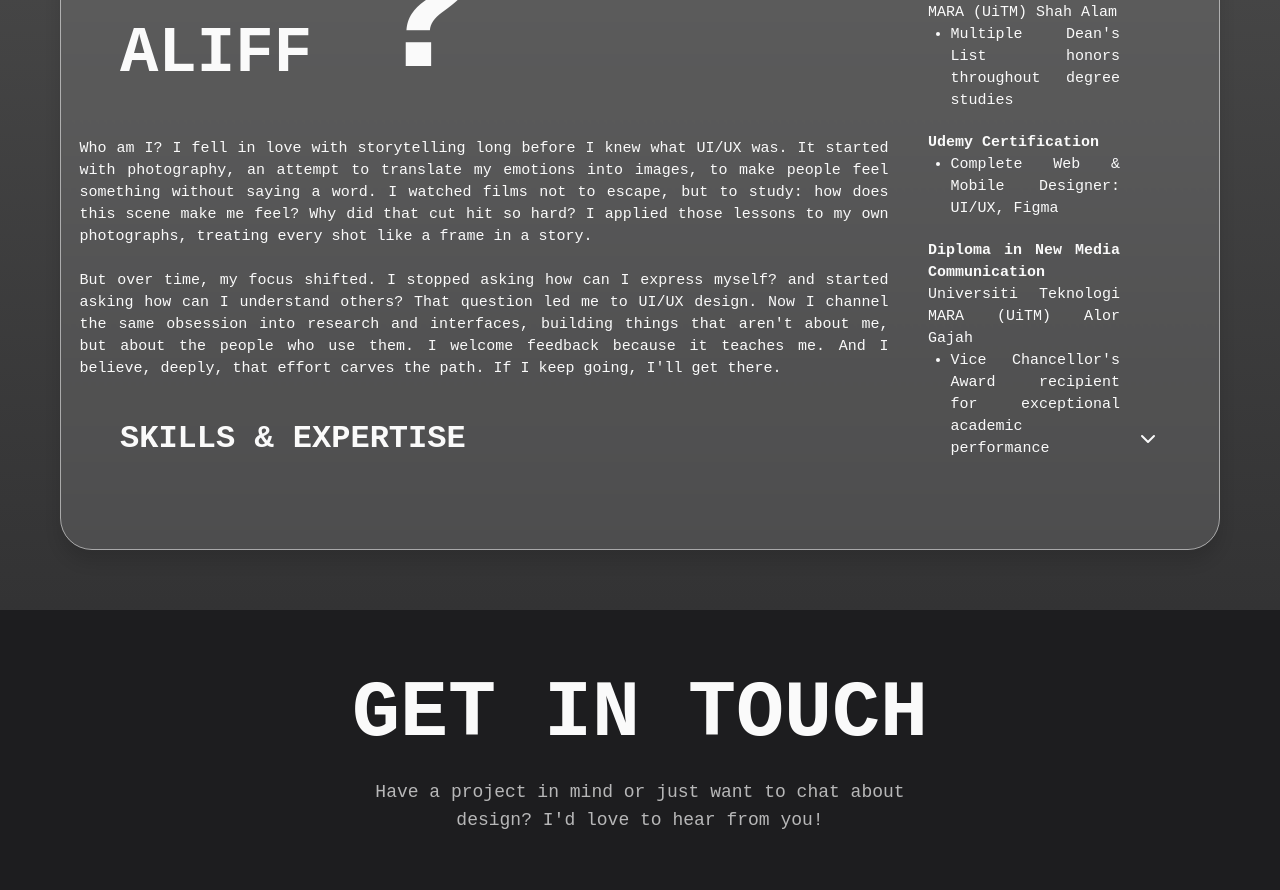
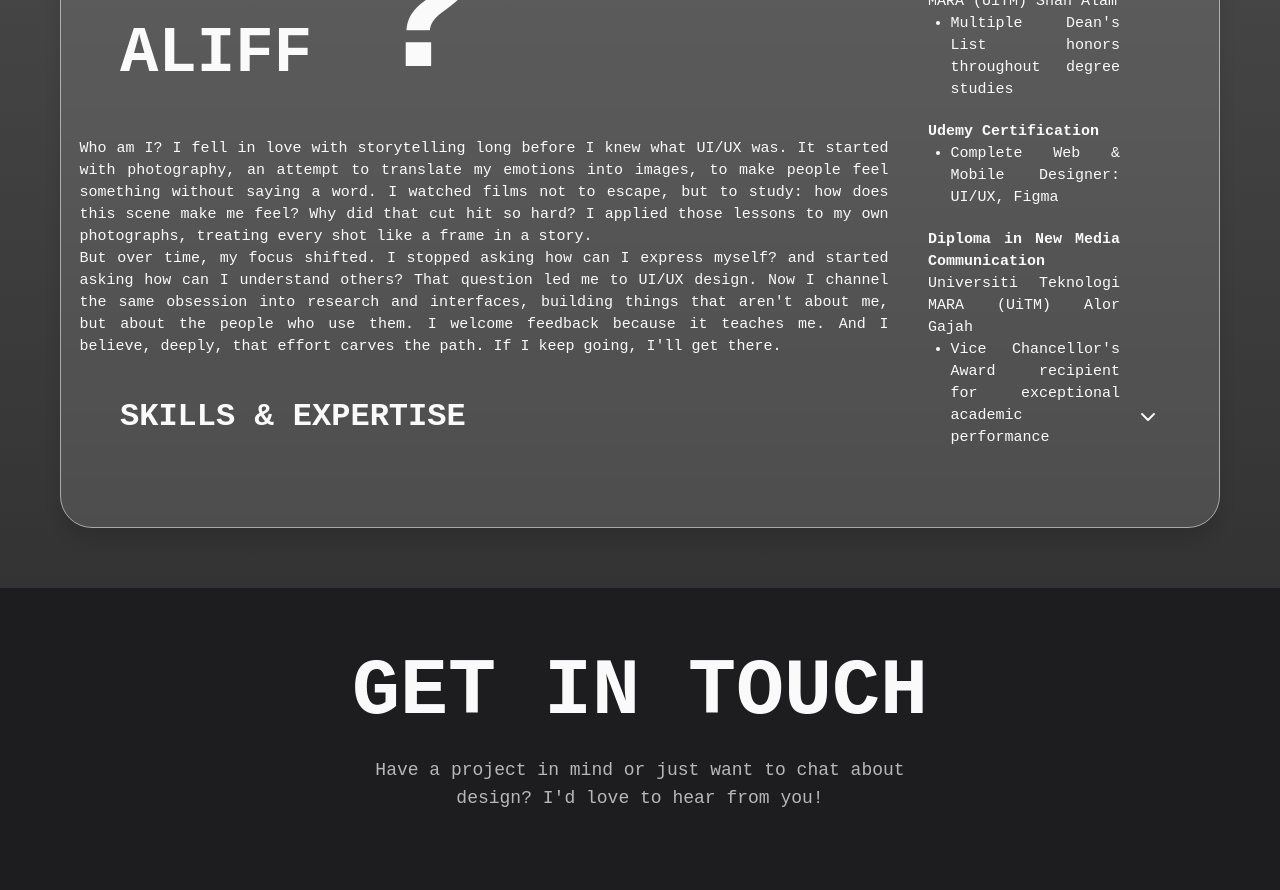
Before and after one commit to AliffMzmml/portfolio, a React (Vite) app: page / in a window 1280 px wide. Shown: the part 1700-2590 px from the top of the page. Built offline with nearby package versions, Linux system fonts and the light colour scheme; a web font is replaced by a local one.

Commit message:
Align Biography text spacing to match Education section height

```diff
--- a/src/imports/AboutMeSection.tsx
+++ b/src/imports/AboutMeSection.tsx
@@ -101,10 +101,9 @@ export function AboutMeSection() {
                 </div>
 
                 {/* Biography Text */}
-                <div className="content-stretch flex items-center justify-center relative shrink-0 w-full">
-                  <div className="font-light leading-[22px] relative shrink-0 text-[#fafafa] text-[15px] text-justify w-full lg:w-[809px]">
+                <div className="content-stretch flex flex-[1_0_0] items-center justify-center relative w-full">
+                  <div className="font-light leading-[22px] relative flex flex-col justify-between h-full shrink-0 text-[#fafafa] text-[15px] text-justify w-full lg:w-[809px]">
                     <p className="css-4hzbpn mb-0">Who am I? I fell in love with storytelling long before I knew what UI/UX was. It started with photography, an attempt to translate my emotions into images, to make people feel something without saying a word. I watched films not to escape, but to study: how does this scene make me feel? Why did that cut hit so hard? I applied those lessons to my own photographs, treating every shot like a frame in a story.</p>
-                    <p className="css-4hzbpn mb-0">&nbsp;</p>
                     <p className="css-4hzbpn">{`But over time, my focus shifted. I stopped asking how can I express myself? and started asking how can I understand others? That question led me to UI/UX design. Now I channel the same obsession into research and interfaces, building things that aren't about me, but about the people who use them. I welcome feedback because it teaches me. And I believe, deeply, that effort carves the path. If I keep going, I'll get there.`}</p>
                   </div>
                 </div>
```
